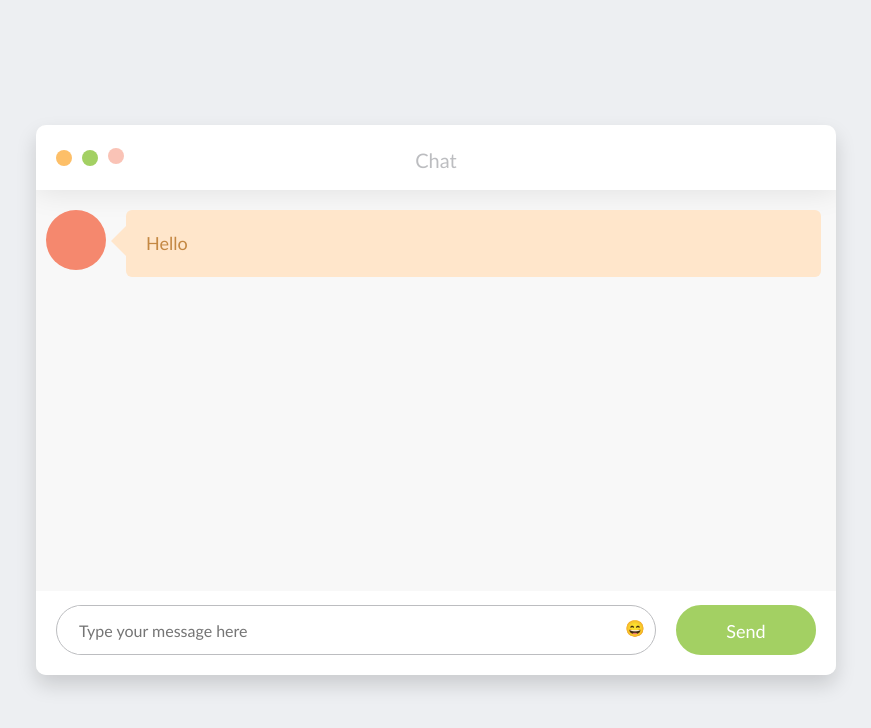
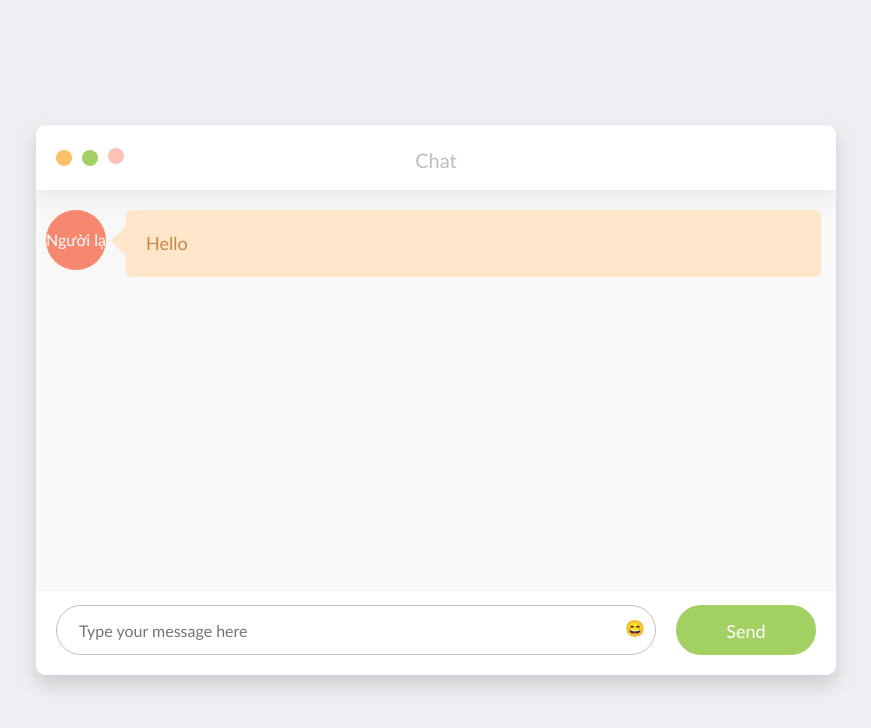
Before and after one commit to trongitnlu/chat-client, a React (Create React App) app: page / in a window 1280 px wide. Shown: the top 728 px of the page, without its empty margins (204-1075 px from the left). Built offline with nearby package versions, Linux system fonts and the light colour scheme; no server answers.

Commit message:
Add time for messages

```diff
--- a/src/App.css
+++ b/src/App.css
@@ -1,7 +1,20 @@
 * {
   box-sizing: border-box;
 }
-
+.time-right{
+  float: right;
+  color: #bcbdc0;
+  margin: 0 10px;
+}
+.time-left{
+  float: left;
+  color: #bcbdc0;
+  margin: 0 10px;
+}
+.avatar{
+  line-height: 60px;
+  color: white;
+}
 body {
   background-color: #edeff2;
   font-family: "Calibri", "Roboto", sans-serif;
@@ -162,7 +175,7 @@ body {
   border: none;
   height: 100%;
   box-sizing: border-box;
-  width: calc(100% - 70px);
+  width: calc(100% - 55px);
   position: absolute;
   outline-width: 0;
   color: gray;
--- a/src/App.js
+++ b/src/App.js
@@ -12,7 +12,7 @@ class App extends Component {
     //Khởi tạo state,
     this.state = {
       messages: [
-        { id: 1, userId: 0, message: 'Hello' },
+        { id: 1, userId: 0, message: 'Hello', time: "" },
       ],
       user: null,
     }
@@ -20,7 +20,7 @@ class App extends Component {
   }
   //Connetct với server nodejs, thông qua socket.io
   componentWillMount() {
-    this.socket = io('https://trong-chat-server.herokuapp.com/');
+    this.socket = io('http://localhost:6969/');
     this.socket.on('id', res => this.setState({ user: res })) // lắng nghe event có tên 'id'
     this.socket.on('newMessage', (response) => { this.newMessage(response) }); //lắng nghe event 'newMessage' và gọi hàm newMessage khi có event
   }
@@ -32,7 +32,8 @@ class App extends Component {
     messages.push({
       id: max + 1,
       userId: m.id,
-      message: m.data
+      message: m.data,
+      time: m.time
     });
 
     let objMessage = $('.messages');
--- a/src/component/message-item.js
+++ b/src/component/message-item.js
@@ -8,11 +8,11 @@ export default class MessageItem extends React.Component {
     render() {
         return (
             <li className={this.props.user ? 'message right appeared' : 'message left appeared'}>
-                <div className="avatar"></div>
+                <div className="avatar" align="center">{this.props.user ? 'Bạn' : 'Người lạ'}</div>
                 <div className="text_wrapper">
                     <div className="text">{this.props.message}</div>
                 </div>
-                {/* <div className="time">10:56 am</div> */}
+                <div className={this.props.user ? 'time-right' : 'time-left'}>{this.props.time}</div>
             </li>
         )
     }
--- a/src/component/message-list.js
+++ b/src/component/message-list.js
@@ -9,7 +9,7 @@ export default class MessageList extends React.Component {
         return (
             <ul className="messages">
                 {this.props.messages.map(item =>
-                    <MessageItem user={item.userId === this.props.user ? true : false} message={item.message} />
+                    <MessageItem user={item.userId === this.props.user ? true : false} message={item.message} time={item.time} />
                 )}
             </ul>
         )
```
